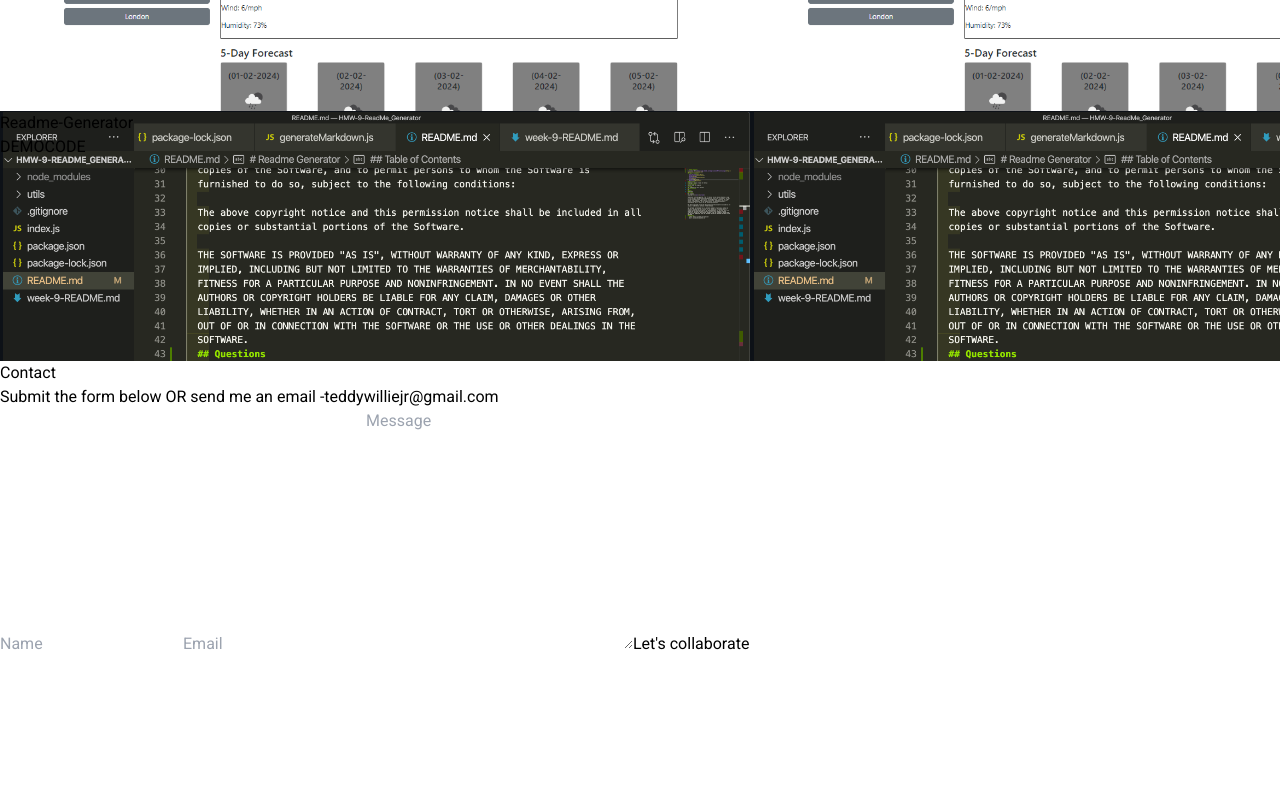
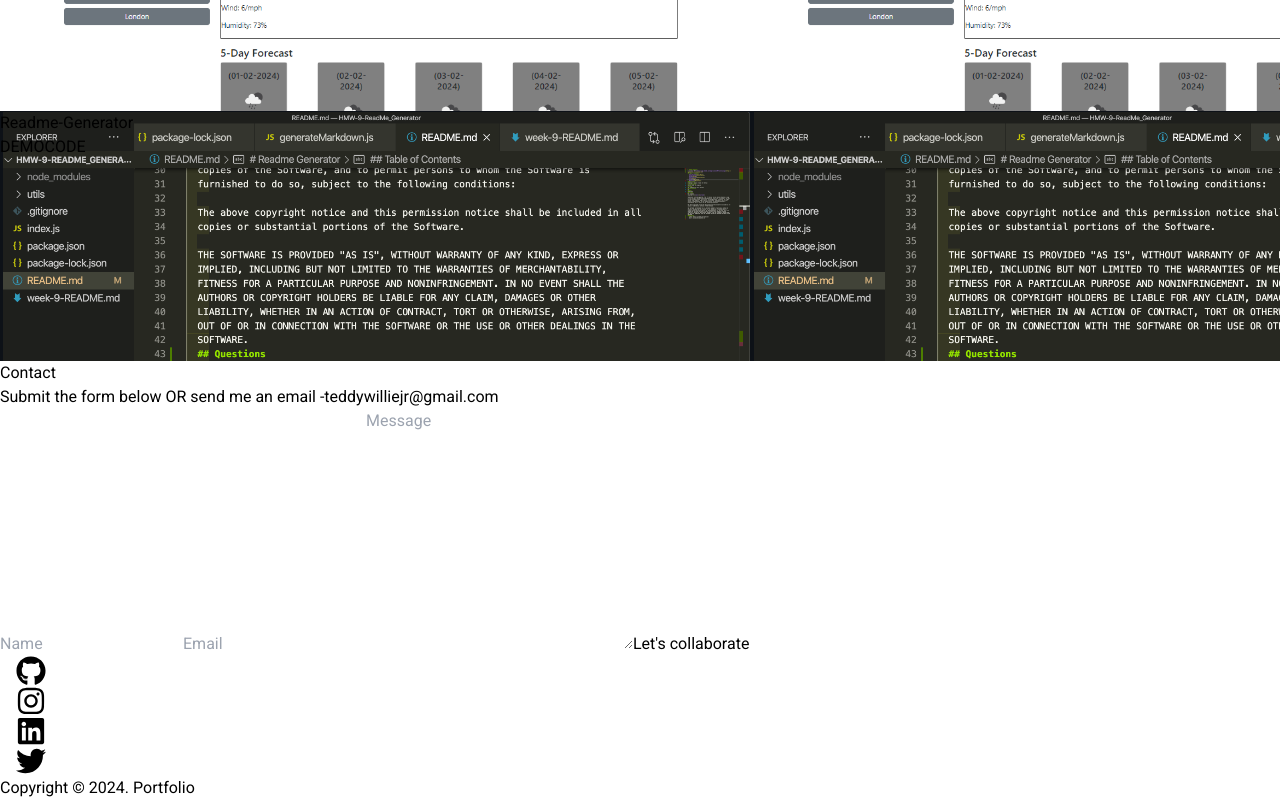
Before and after one commit to teddwill123/React-Portfolio, a React (Vite) app: page / in a window 1280 px wide. Shown: the part 4553-5353 px from the top of the page. Before the commit the page ends 5209 px from the top, so only its background shows below. Built offline with nearby package versions, Linux system fonts and the light colour scheme.

Commit message:
Modified the code

```diff
--- a/src/App.jsx
+++ b/src/App.jsx
@@ -4,6 +4,7 @@ import Skills from './component/Skills';
 import About from './component/About';
 import Home from './component/Home';
 import Navbar from './component/Navbar'
+import Footer from './component/Footer';
 
 
 function App() {
@@ -16,6 +17,7 @@ function App() {
       <Skills />
       <Work />
       <Contacts />
+      <Footer />
     </div>
   );
 }
--- a/src/component/About.jsx
+++ b/src/component/About.jsx
@@ -2,7 +2,7 @@ import React from 'react'
 
 const About = () => {
     return (
-        <div name="about" className='w-full h-screen bg-[#0a192f] text-gray-300'>
+        <div name="about" className='w-full h-screen bg-[#111010] text-gray-300'>
             <div className='flex flex-col justify-center items-center w-full h-full'>
                 <div className='max-w-[1000px] w-full grid grid-cols-2 gap-8'>
                     <div className='sm:text-right pb-8 pl-4'>
@@ -17,7 +17,7 @@ const About = () => {
                         <p>Hello! I am Teddy. Nice to meet you, Welcome to my Portfolio</p>
                     </div>
                     <div >
-                        <p className='text-2xl'>I am Front-end Web Developer adept in collaborating
+                        <p className='text-xl'>I am Front-end Web Developer adept in collaborating
                             with UX and design teams to plan the technical writing and execution of functional
                             specifications for websites and applications. Experienced in building multi-platform
                             websites using Responsive Web Design/RWD.</p>
--- a/src/component/Contacts.jsx
+++ b/src/component/Contacts.jsx
@@ -2,7 +2,7 @@ import React from 'react'
 
 const Contacts = () => {
     return (
-        <div name='contact' className='w-full h-screen bg-[#0a192f] flex justify-center items-center p-4'>
+        <div name='contact' className='w-full h-screen bg-[#111010] flex justify-center items-center p-4'>
             <form method='POST' action="https://getform.io/f/pbnvlmjb" className='flex flex-col max-w-[600px] w-full'>
                 <div className='pb-8'>
                     <p className='text-4xl font-bold inline border-b-4 border-[#E72929] text-gray-300'>Contact</p>
--- /dev/null
+++ b/src/component/Footer.jsx
@@ -0,0 +1,43 @@
+import React from 'react'
+import {
+  FaGithub,
+  FaInstagram,
+  FaLinkedin,
+  FaTwitter,
+} from "react-icons/fa";
+
+
+const Footer = () => {
+  return (
+    <div className='w-full h-[100px] bg px-4 bg-[#111010] text-gray-50'>
+        <div className='p-4'>
+            <ul className='flex justify-center items-center'>
+                <li>
+                    <a href="https://github.com/teddwill123" >
+                        <FaGithub size={30} />
+                    </a>
+                </li>
+                <li>
+                    <a href="https://instagram.com/teddywillie123?igshid=MTNiYzNiMzkwZA==">
+                        <FaInstagram size={30}/>
+                    </a>
+                </li>
+                <li>
+                    <a href="https://www.linkedin.com/in/teddy-f-willie-7b8626264">
+                        <FaLinkedin size={30} />
+                    </a>
+                </li><li>
+                    <a href="https://x.com/tedd32223?t=NyYhOwwI4vdHFhfSLUTUWg&s=09">
+                        <FaTwitter size={30} />
+                    </a>
+                </li>
+            </ul>
+        </div>
+        <div className='py-2'>
+            <p className='flex justify-center items-center'>Copyright © {new Date().getFullYear()}. Portfolio</p>
+        </div>
+    </div>
+  )
+}
+
+export default Footer
--- a/src/component/Home.jsx
+++ b/src/component/Home.jsx
@@ -3,14 +3,14 @@ import { AiOutlineArrowRight } from 'react-icons/ai';
 
 const Home = () => {
     return (
-        <div name='home' className='w-full h-screen bg-[#0a192f]'>
+        <div name='home' className='w-full h-screen bg-[#111010]'>
 
             {/* Introduction */}
             <div className='max-w-[1000px] mx-auto px-8 flex flex-col justify-center h-full'>
                 <p className='text-[#E72929]'>Hi my name</p>
                 <h1 className='text-4xl sm:text-7xl font-bold text-[#ccd6f6]'>Teddy F Willie</h1>
                 <h2 className='text-4xl sm:text-7xl font-bold text-[#8892b0]'>I am a Front-End Web Developer</h2>
-                <p className='text-[#8892b0] py-4 text-2xl max-w-[700px]:'>
+                <p className='text-[#8892b0] py-4 text-[17px]  max-w-[700px]:'>
                 As a front-end developer, I specialize in crafting engaging and user-friendly web experiences through effective utilization of HTML,
                 CSS, and JavaScript. With a keen eye for design and a passion for creating seamless interactions,
                 I strive to bring innovative and responsive websites to life.
--- a/src/component/Navbar.jsx
+++ b/src/component/Navbar.jsx
@@ -15,7 +15,7 @@ const Navbar = () => {
   const handleClick = () => setNav(!nav);
 
   return (
-    <div className="fixed w-full h-[100px] flex justify-between items-center px-4 bg-[#0a192f] text-gray-50">
+    <div className="fixed w-full h-[100px] flex justify-between items-center px-4 bg-[#111010] text-gray-50">
       <div>
         <img src={Logo} alt="Logo Image" style={{ width: "90px" }} />
       </div>
@@ -61,7 +61,7 @@ const Navbar = () => {
         className={
           !nav
             ? "hidden"
-            : "absolute top-0 left-0 w-full h-screen bg-[#0a192f] flex flex-col justify-center items-center"
+            : "absolute top-0 left-0 w-full h-screen bg-[#111010] flex flex-col justify-center items-center"
         }
       >
         <li className="py-6 text-4xl">
--- a/src/component/Skills.jsx
+++ b/src/component/Skills.jsx
@@ -10,7 +10,7 @@ import GitHub from "../assets/github.png";
 
 const Skills = () => {
     return (
-        <div name='skills' className='w-full h-screen bg-[#0a192f] text-gray-300'>
+        <div name='skills' className='w-full h-screen bg-[#111010] text-gray-300'>
             {/* Contanier */}
             <div className='max-w-[1000px] mx-auto p-4 flex flex-col justify-center w-full h-full'>
                 <div>
--- a/src/component/Work.jsx
+++ b/src/component/Work.jsx
@@ -8,7 +8,7 @@ import ReadmeGen from "../assets/projects/readmeGen.png"
 
 const Work = () => {
     return (
-        <div name='work' className='w-full md:h-screen text-gray-300 bg-[#0a192f]'>
+        <div name='work' className='w-full md:h-screen text-gray-300 bg-[#111010]'>
             {/* Continier */}
             <div className='max-w-[1000px] mx-auto p-4 flex flex-col justify-center w-full h-full'>
                 <div className='pb-8'>
--- a/src/index.css
+++ b/src/index.css
@@ -27,7 +27,7 @@
 .content-dev:hover {
     background-image: linear-gradient(
         to right,
-        rgba(112,157, 255, 0.8),
-        hsla(242, 74%, 61%, 0.8)
+        #09203F ,
+        #537895
     )!important;
 }
```
